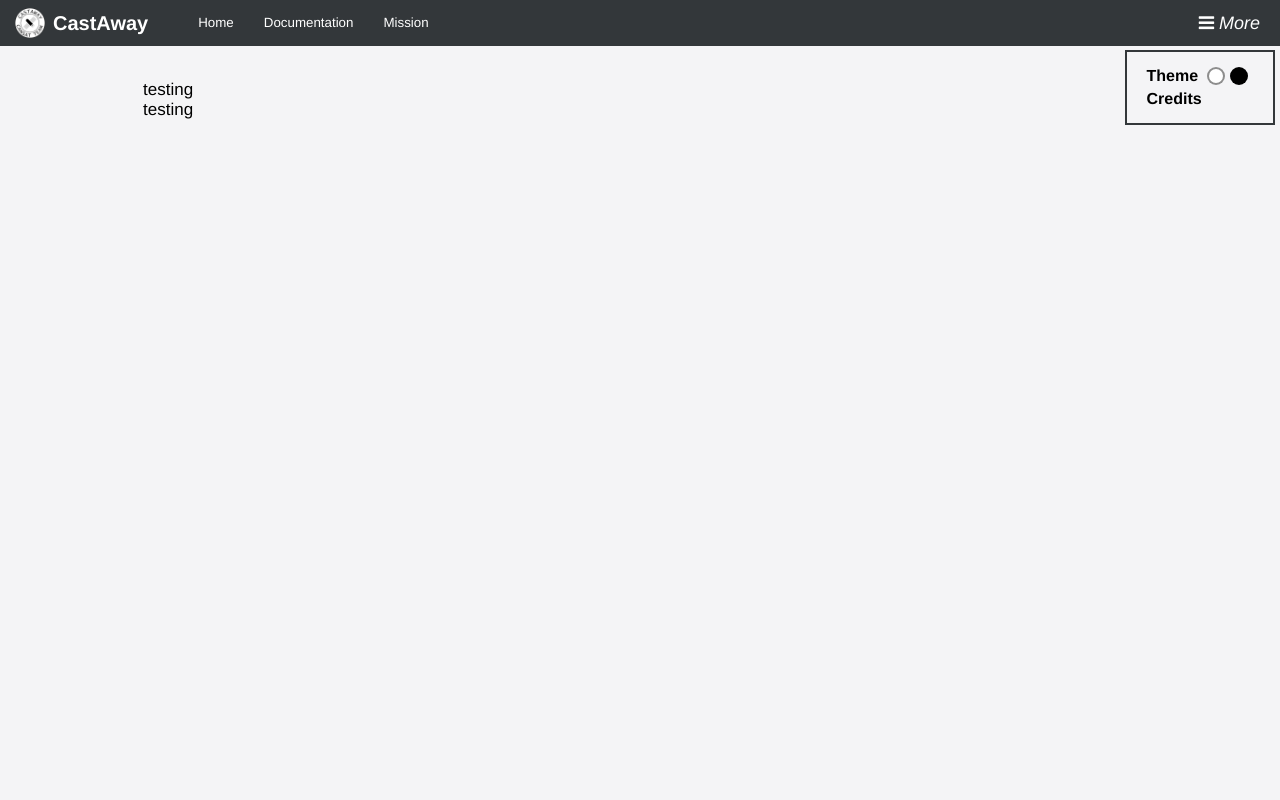
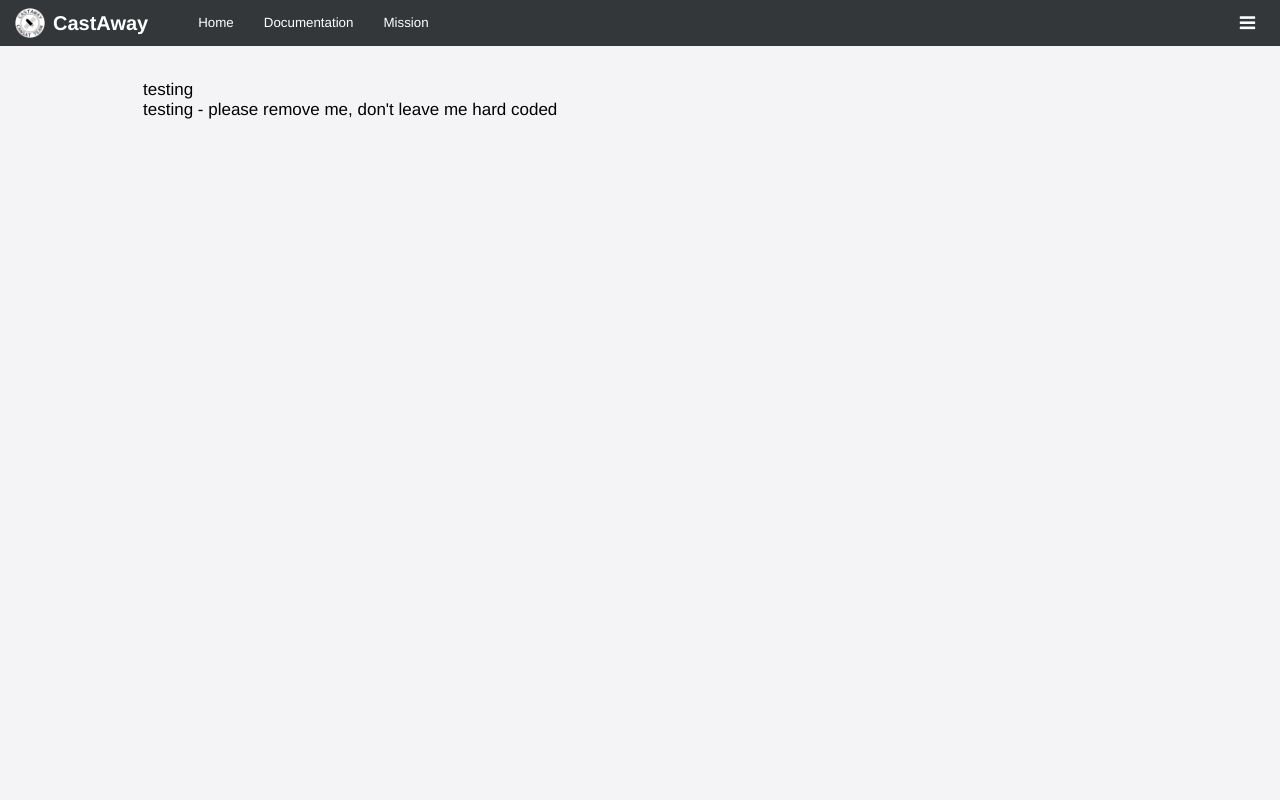
Before and after one commit to snej55/cansat-site, a React (Create React App) app in the folder react-port/: page / in a window 1280 px wide. Shown: the top 800 px of the page. Built offline with nearby package versions, Linux system fonts and the light colour scheme.

Commit message:
hiding menu using useStates

```diff
--- a/react-port/src/App.css
+++ b/react-port/src/App.css
@@ -1,4 +1,4 @@
-:root {
+/* :root {
   --main-red: #b13e53;
   --main-orange: #ef7d57;
   --main-yellow: #ffcd75;
@@ -18,7 +18,7 @@
   font-family: Helvetica Neue,Helvetica,Arial,sans-serif;
   margin: 0;
   padding: 0;
-}
+} */
 
 div#App, div#root {
   display: flex;
@@ -96,6 +96,7 @@ div#header > div#options {
 }
 
 #myDropdown {
+  display: none;
   padding: 15px 20px;
   position: fixed;
   top: 50px;
@@ -133,10 +134,25 @@ div#header > div#options {
   border-bottom: 1px #aaa9 solid;
 }
 
+#PressOptions {
+  padding: 3px 15px 3px 2px;
+  margin: 2px 0;
+  width: inherit;
+  cursor: pointer;
+  transition: 0.15s ease-out;
+  border-left: 0px #0000 solid;
+  background-color: #8880;
+}
+
+#PressOptions:hover {
+  border-left: 5px #6b6b6b55 solid;
+  background-color: #cecece22;
+}
+
 div#content {
   font-size: 17px;
   margin-top: 30px;
-  width: 1400px; /* TODO: Fix this */
+  width: 1400px; /* TODO: Fix this - but why? */
   max-width: 80vw;
   min-height: 100vh;
   align-self: center;
--- a/react-port/src/App.js
+++ b/react-port/src/App.js
@@ -11,6 +11,7 @@ import { darkModeInnit } from './cookies';
 function App() {
 
   const [darkMode, toogleDarkMode] = useState(darkModeInnit);
+  const [menuOpen, toogleMenu] = useState(false);
 
   let root = {
     red: "#b13e53",
@@ -60,23 +61,28 @@ function App() {
           <button className="pageButton" onClick={() => {setPage("mission")}}>Mission</button>
         </div>
 
-        <button id="menu"><i className="demo-icon icon-menu">More</i></button>
-        <div id="myDropdown" className="dropdown-content" style={{color: textColor, backgroundColor: bgColor, border: "2px solid" + accentColor}}>
+        <button id="menu" onClick={() => {toogleMenu(!menuOpen)}}><i className="demo-icon icon-menu"></i></button>
+        <div id="myDropdown" className="dropdown-content" style={{
+          display: menuOpen ? "unset" : "none",
+          color: textColor,
+          backgroundColor: bgColor,
+          border: "2px solid" + accentColor}}>
+
             <div id="theme">
                 Theme &nbsp;
                 <button onClick={() => {toogleDarkMode(0); document.cookie = "background: 0"}} style={{backgroundColor: "#fff", border: darkMode ? "none" : "2px solid #555a"}}></button>
                 <button onClick={() => {toogleDarkMode(1); document.cookie = "background: 1"}} style={{backgroundColor: "#000", border: darkMode ? "2px solid #ddda" : "none"}}></button>
             </div>
-            <div id="PressOptions">
-                <a className="menu-item" id="credits" onclick="credits()">Credits</a>
-            </div>
+            <i id="PressOptions" onClick={() => {toogleMenu(0)}}>
+                <a className="menu-item" id="credits">Credits</a>
+            </i>
         </div>
       </div>
       <div id="content" style={{backgroundColor: bgColor, color: textColor}}> {/* else {return("#000")}})}>*/}
         {/* <p id="main-text"> */}
           {getContent()}
         {/* </p> */}
-        testing
+        testing - please remove me, don't leave me hard coded
       </div>
       <footer style={{backgroundColor: accentColor}}>
         <div>
```
